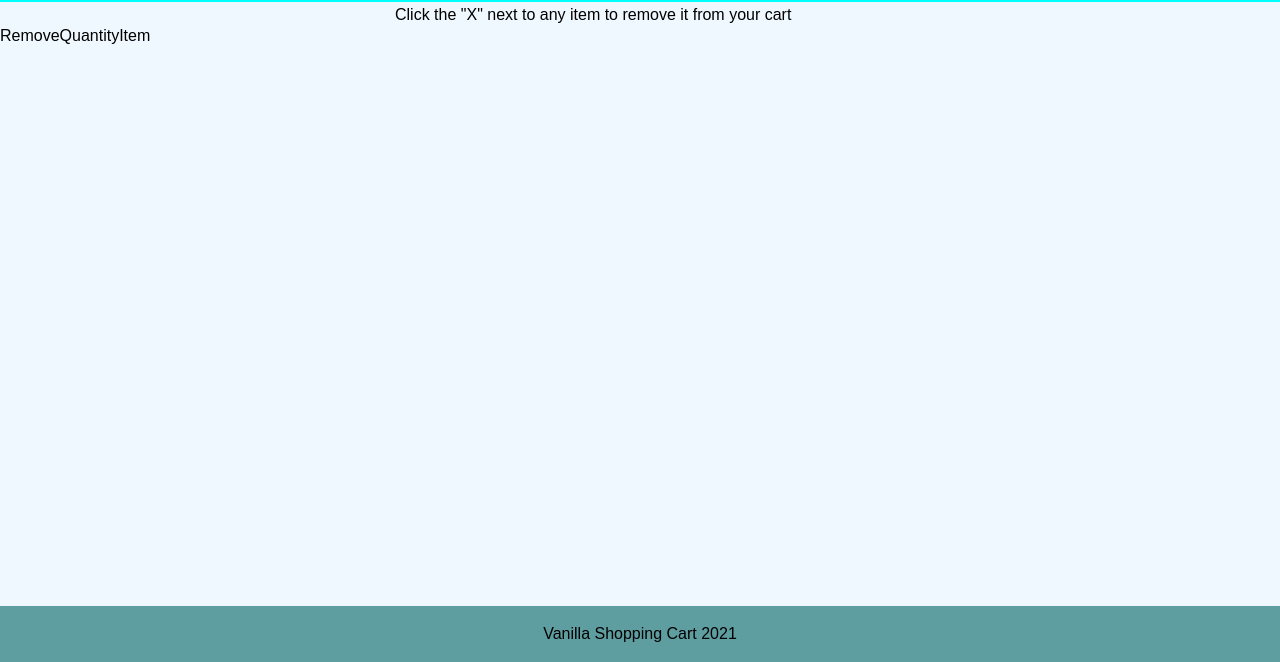
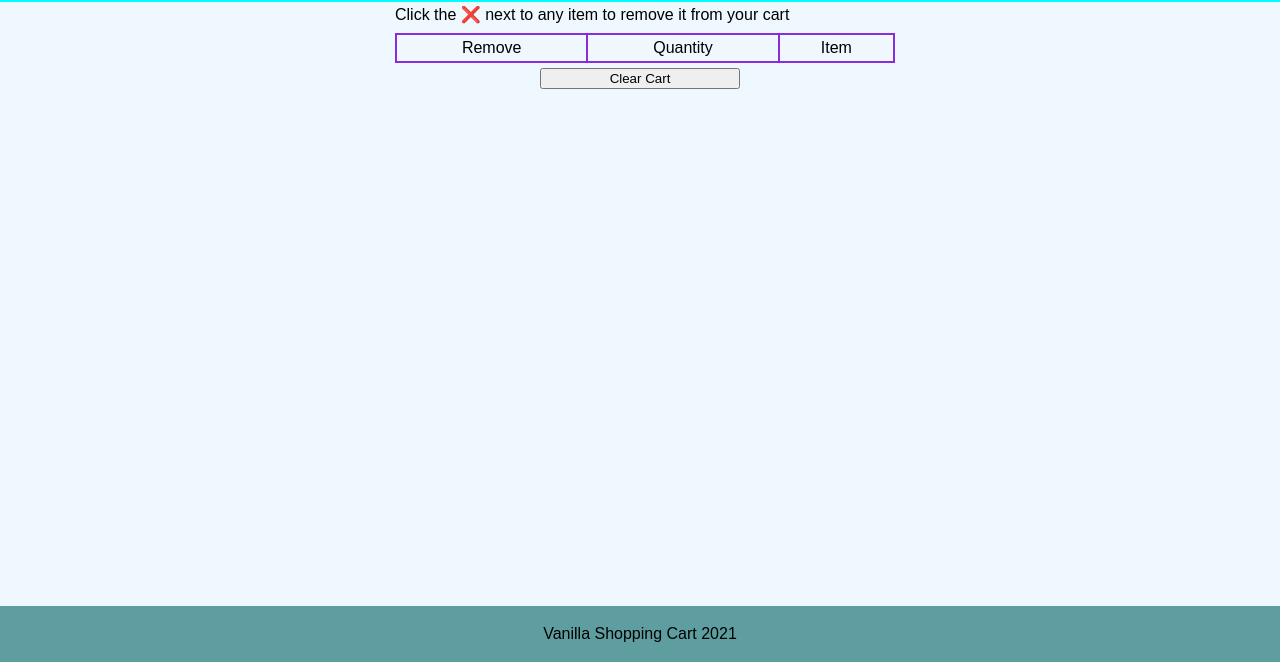
Before and after one commit to LydiaMT/seattle-code-201d78-cart, a plain HTML site: page docs/cart.html in a window 1280 px wide. Shown: the part 138-800 px from the top of the page. Drawn offline with Linux system fonts and the light colour scheme.

Commit message:
made clear local storage button

```diff
--- a/docs/cart.html
+++ b/docs/cart.html
@@ -11,7 +11,7 @@
     <nav>
       <ul>
         <li><a href="index.html">Home</a></li>
-        <li><a href="cart.html">Cart</a><span id="itemCount"></span></li>
+        <li><a href="cart.html">Cart 🛒</a><span id="itemCount"></span></li>
       </ul>
     </nav>
   </header>
@@ -23,13 +23,13 @@
         </header>
         <div class="copy">
           <ol>
-            <li>Click the "X" next to any item to remove it from your cart</li>
+            <li>Click the ❌ next to any item to remove it from your cart</li>
           </ol>
         </div>
       </div>
     </section>
     <section class="deck col-1">
-      <div id="cart-container" class="card">
+      <div id="cart-container" class="cart-table">
         <table id="cart">
           <thead>
             <tr>
@@ -41,6 +41,7 @@
           <tbody></tbody>
           <tfoot></tfoot>
         </table>
+        <button id="empty-storage">Clear Cart</button>
       </div>
     </section>
   </main>
--- a/docs/css/style.css
+++ b/docs/css/style.css
@@ -4,6 +4,7 @@ body {
   font-family: Arial, Helvetica, sans-serif;
   position: relative;
   height: 100vh;
+  box-sizing: border-box;
 }
 
 header {
@@ -51,23 +52,26 @@ fieldset {
 }
 
 legend {
-  font-size: 20px;
+  font-size: 30px;
   text-align: center;
 }
 
 select,
-input {
+input,
+button {
   width: 100px;
 }
 
 .cart-items {
   width: 500px;
   margin: auto;
+  border: 4px solid blueviolet;
 }
 
 .cart-items div {
   padding: 5px;
   font-size: 20px;
+
 }
 
 footer {
@@ -81,3 +85,26 @@ footer p {
   text-align: center;
   padding: 20px;
 }
+
+.cart-table {
+  width: 500px;
+  margin: auto;
+}
+
+table {
+  margin: 5px;
+  width: 100%;
+}
+
+tr, th, td {
+  border: blueviolet 2px solid;
+  padding: 5px;
+}
+
+.cart-table button {
+  width: 200px;
+
+  margin: auto;
+  justify-content: center;
+  display: flex;
+}
--- a/docs/js/cart.js
+++ b/docs/js/cart.js
@@ -14,11 +14,19 @@ function loadCart() {
 // Make magic happen --- re-pull the Cart, clear out the screen and re-draw it
 function renderCart() {
   loadCart();
-  clearCart();
+  // clearCart();
   showCart();
 }
 // TODO: Remove all of the rows (tr) in the cart table (tbody)
-function clearCart() {}
+let clearLocalStorage = document.getElementById('empty-storage');
+clearLocalStorage.addEventListener('click', clearCart)
+
+function clearCart() {
+  localStorage.clear()
+  let tableBody = document.querySelector('tbody')
+  tableBody.querySelectorAll('*').forEach(n => n.remove());
+
+}
 
 // TODO: Fill in the <tr>'s under the <tbody> for each item in the cart
 function showCart() {
@@ -35,7 +43,7 @@ function showCart() {
     let tableRow = document.createElement('tr');
     tableBody.append(tableRow);
     let removeTD = document.createElement('td');
-    removeTD.textContent = 'X';
+    removeTD.textContent = '❌';
     removeTD.id = item.name
     tableRow.append(removeTD)
     let productTD = document.createElement('td');
```
Also changed, not shown: docs/index.html (+1 -1 lines).
